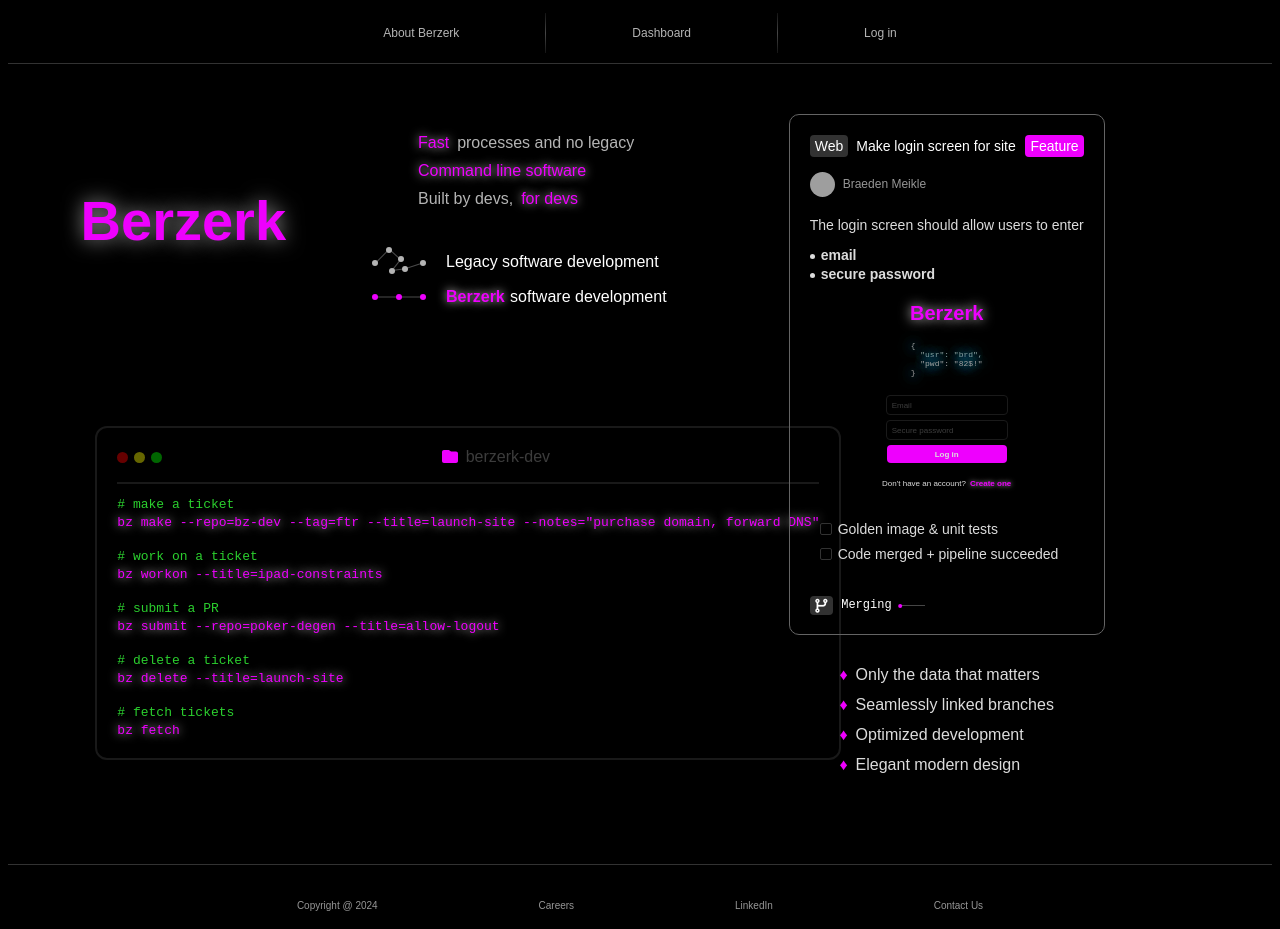
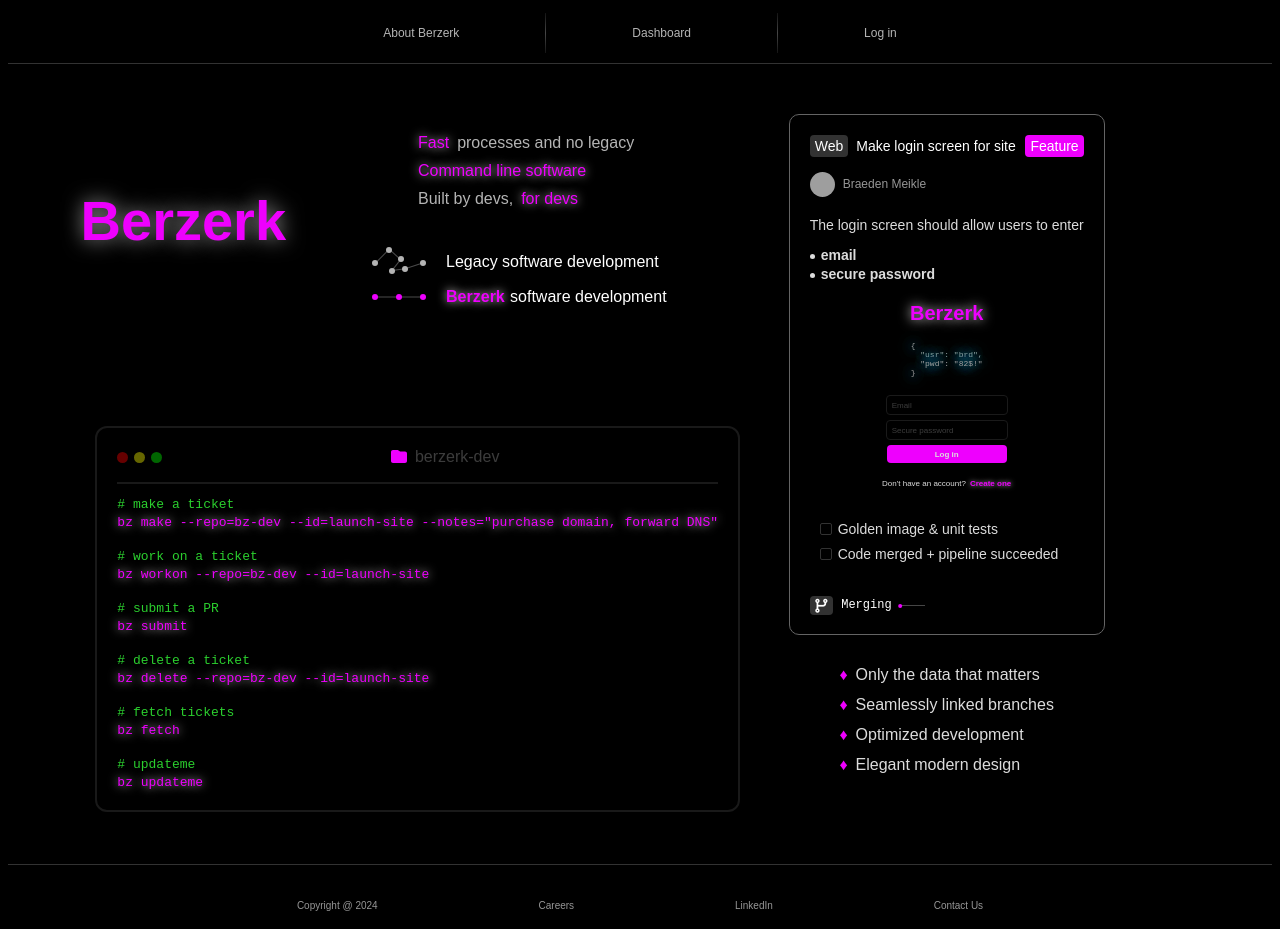
Before and after one commit to bmeikle56/bz-dev, a React (Create React App) app: page / in a window 1280 px wide. Built offline with nearby package versions, Linux system fonts and the light colour scheme; grey boxes are pictures that could not be loaded.

Commit message:
Add new command

```diff
--- a/src/home/page.js
+++ b/src/home/page.js
@@ -185,19 +185,22 @@ function IntroDiv() {
         <div style={{background: 'rgb(25,25,25)', height: 2, width: '100%'}}/>
         <Spacer height={10}/>
         <CCode txt={'# make a ticket'} color={ccode.green}/>
-        <BZCCode txt={'bz make --repo=bz-dev --tag=ftr --title=launch-site --notes="purchase domain, forward DNS"'}/>
+        <BZCCode txt={'bz make --repo=bz-dev --id=launch-site --notes="purchase domain, forward DNS"'}/>
         <Spacer height={16}/>
         <CCode txt={'# work on a ticket'} color={ccode.green}/>
-        <BZCCode txt={'bz workon --title=ipad-constraints'}/>
+        <BZCCode txt={'bz workon --repo=bz-dev --id=launch-site'}/>
         <Spacer height={16}/>
         <CCode txt={'# submit a PR'} color={ccode.green}/>
-        <BZCCode txt={'bz submit --repo=poker-degen --title=allow-logout'}/>
+        <BZCCode txt={'bz submit'}/>
         <Spacer height={16}/>
         <CCode txt={'# delete a ticket'} color={ccode.green}/>
-        <BZCCode txt={'bz delete --title=launch-site'}/>
+        <BZCCode txt={'bz delete --repo=bz-dev --id=launch-site'}/>
         <Spacer height={16}/>
         <CCode txt={'# fetch tickets'} color={ccode.green}/>
         <BZCCode txt={'bz fetch'}/>
+        <Spacer height={16}/>
+        <CCode txt={'# updateme'} color={ccode.green}/>
+        <BZCCode txt={'bz updateme'}/>
       </div>
     </div>
   )
@@ -543,7 +546,7 @@ export default function HomePage() {
     <motion.div
     initial={{ opacity: 0 }}
     animate={{ opacity: 1 }}
-    transition={{ delay: 0.1 }}
+    transition={{ delay: 1 }}
     >
       <div style={{display: 'flex', justifyContent: 'center', width: '100%'}}>
         <TabBar/>
```
